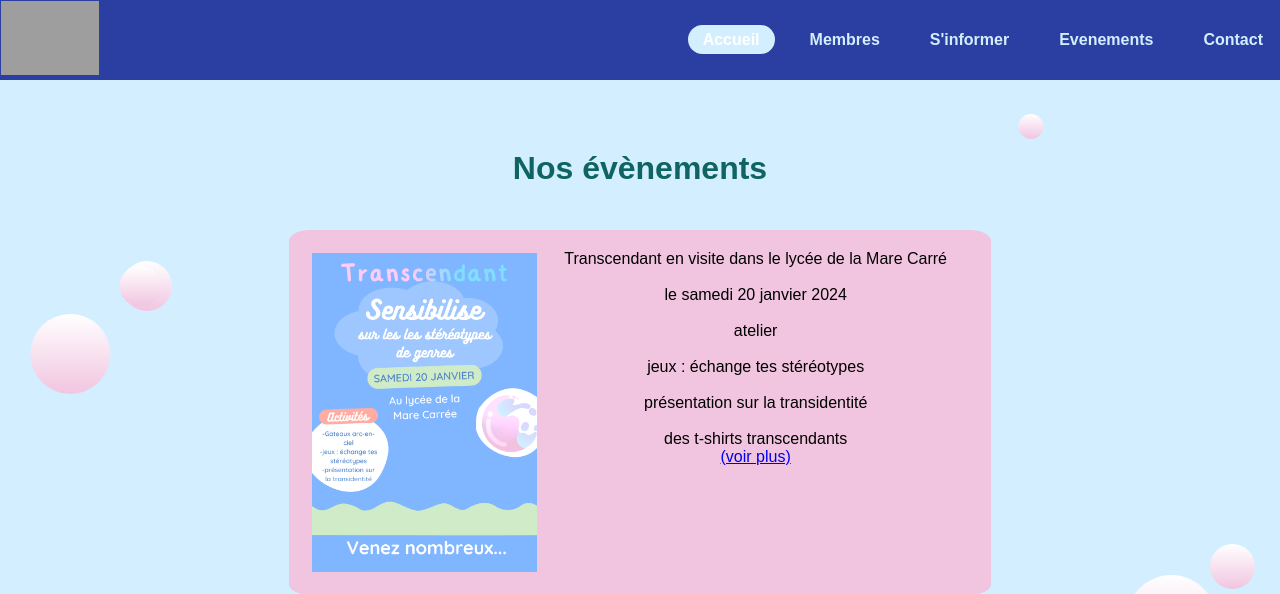
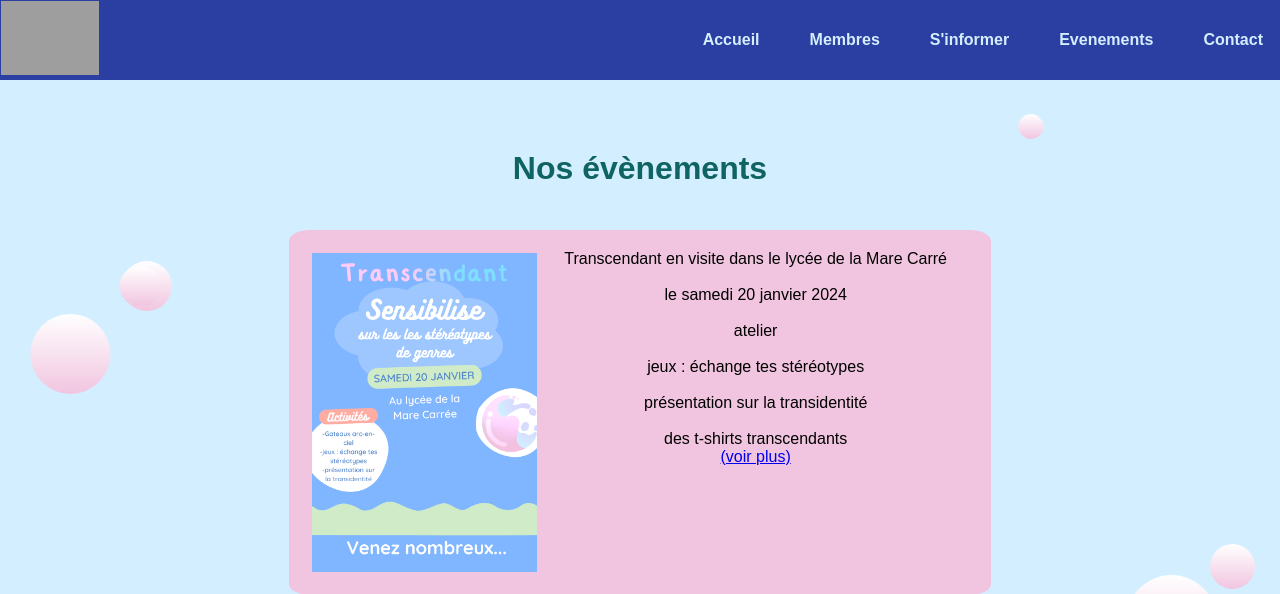
Before and after one commit to Floramvs/SAE, a PHP site: page /evenements.php in a window 1280 px wide. Shown: the top 594 px of the page. Run offline with PHP 8.4, Linux system fonts and the light colour scheme; some web fonts are replaced; grey boxes are pictures that could not be loaded.

Commit message:
mise à jour header

```diff
--- a/app/view/common/header.php
+++ b/app/view/common/header.php
@@ -12,7 +12,7 @@
 			<a href="accueil.php"><img id="logo" src="public/images/logo transcendant"></a>
 
 			<ul>
-				<li><a href="accueil.php" class="active">Accueil</a></li>
+				<li><a href="accueil.php">Accueil</a></li>
 				<li><a href="équipe.php">Membres</a></li>
 				<li><a href="informer.php">S'informer</a></li>
 				<li><a href="evenements.php">Evenements</a></li>
--- a/public/css/header.css
+++ b/public/css/header.css
@@ -39,7 +39,6 @@ header ul li a {
 }
 
 header ul li a:hover,
-header ul li a.active
 {
     background: #D3EFFF;
     color: #ffffff;
```
